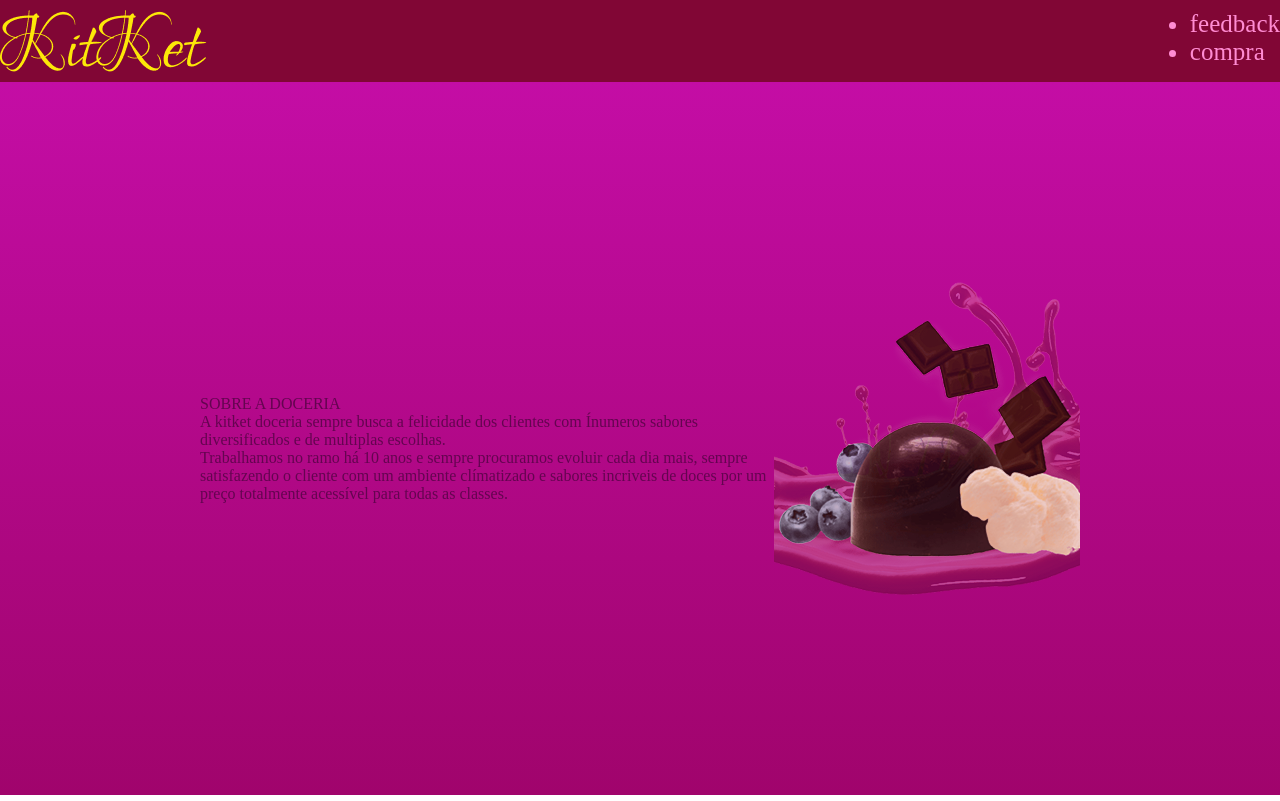
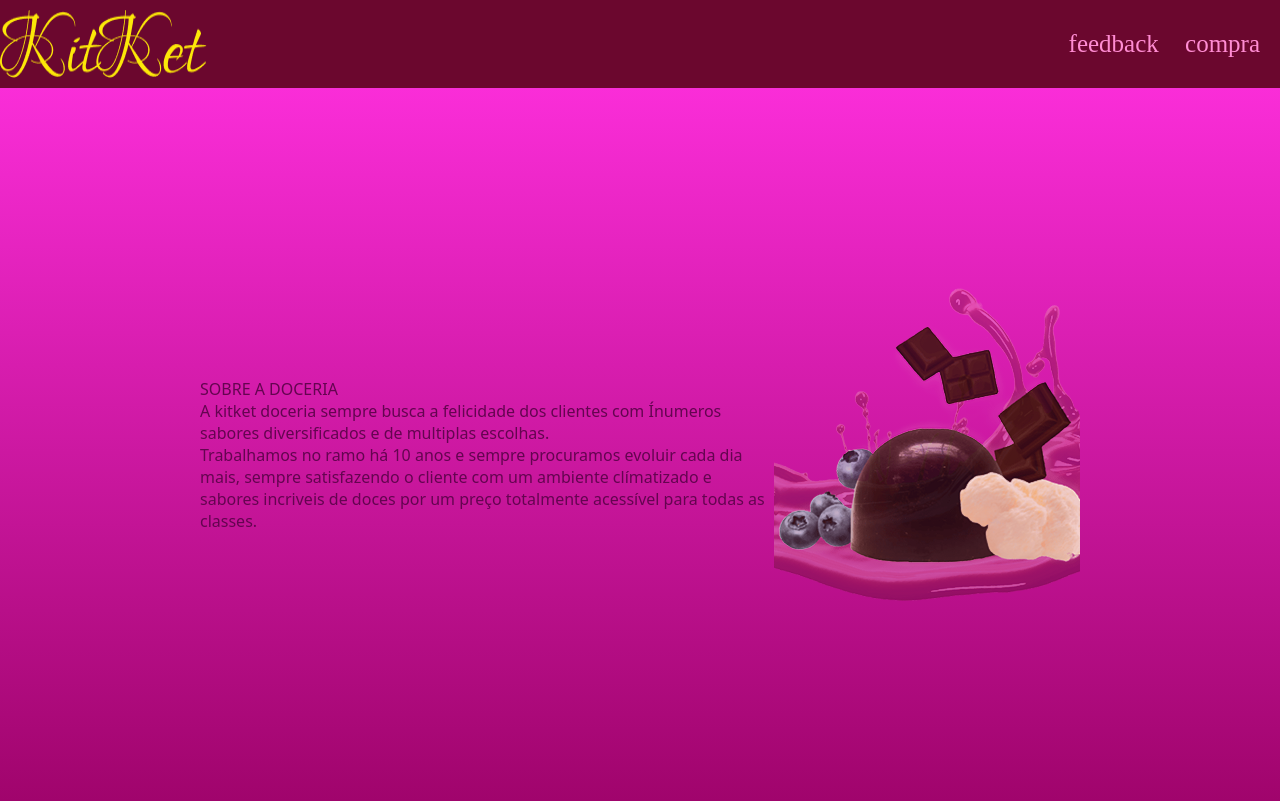
Before and after one commit to k3tytxr/doceria-kitket, a plain HTML site: page index.html in a window 1280 px wide. Drawn offline with Linux system fonts and the light colour scheme.

Commit message:
Add files via upload

```diff
--- a/index.html
+++ b/index.html
@@ -10,9 +10,9 @@
 <body>
    <header class="cabecalho">
    <img class="cabecalhoImagem" src="img/KitKet.png" alt="logo do site">
-   <ul class="cabecalhoListen">
-    <li class="cabecalhoListen">feedback</li>
-        <li class="cabecalhoListen">compra</li>
+   <ul class="cabecalhoListaitem">
+    <li class="cabecalhoListaitem">feedback</li>
+        <li class="cabecalhoListaitem">compra</li>
    </ul>
 </header>
    <section class="sobre">
--- a/style.css
+++ b/style.css
@@ -4,8 +4,8 @@
 }
 
 .cabecalho{
-    background-color: rgb(129, 6, 53);
-    color:rgb(255, 140, 211);
+    background-color: rgb(107, 7, 46);
+    color:#ff8cd3;
     display: flex;
     justify-content: space-between;
     padding: 10px 0;
@@ -16,7 +16,7 @@
 .cabecalhoListaitem{
     display: inline-block;
     margin: 0 10px;
-    padding: 20px 0;
+    padding: 10px 0;
 }
 
 .sobreImagem{
@@ -24,7 +24,7 @@
 }
 
 .sobre{
-        background-image: linear-gradient(#c40da5, #a0046c);
+        background-image: linear-gradient(#fa2dd8, #a0046c);
         color: rgb(100, 5, 80);
         display: flex;
         justify-content: center;
@@ -33,7 +33,8 @@
 }
 
 .sobreConteudo{
-        width:70%
+        width:70%;
+    font-family:system-ui, -apple-system, BlinkMacSystemFont, 'Segoe UI', Roboto, Oxygen, Ubuntu, Cantarell, 'Open Sans', 'Helvetica Neue', sans-serif;
 }
 
 .sobreTitulo{
```
